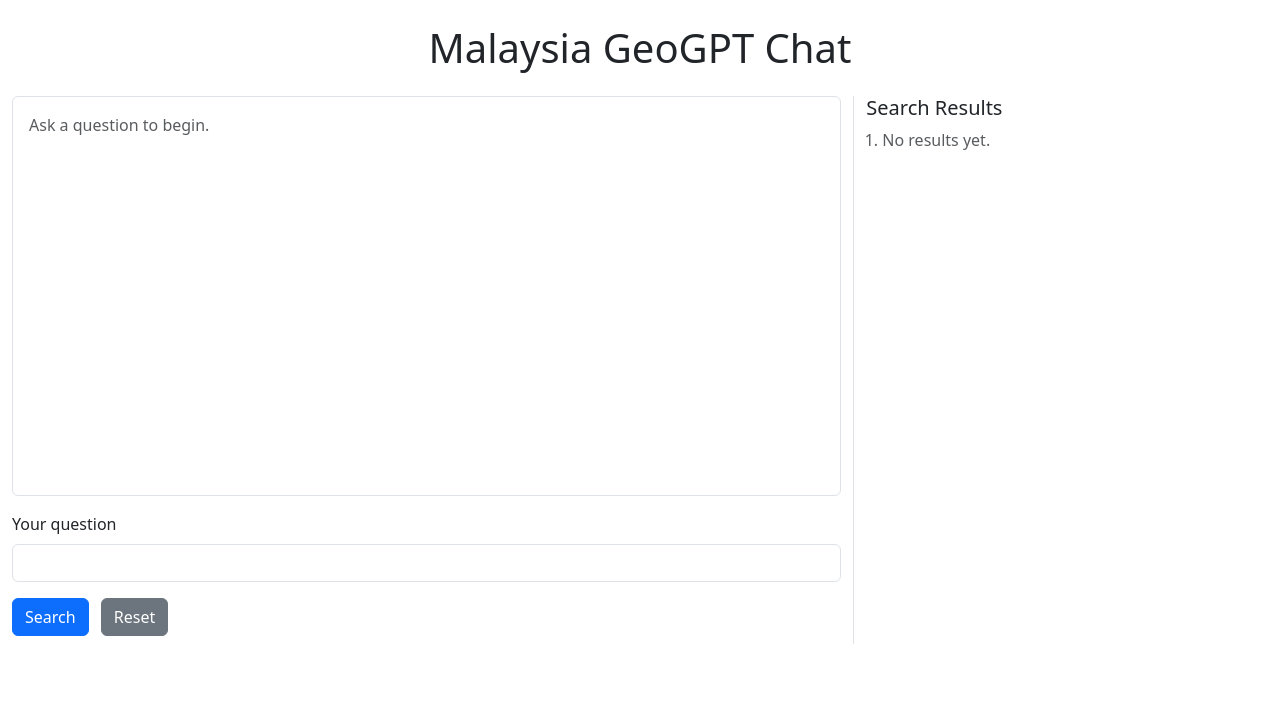
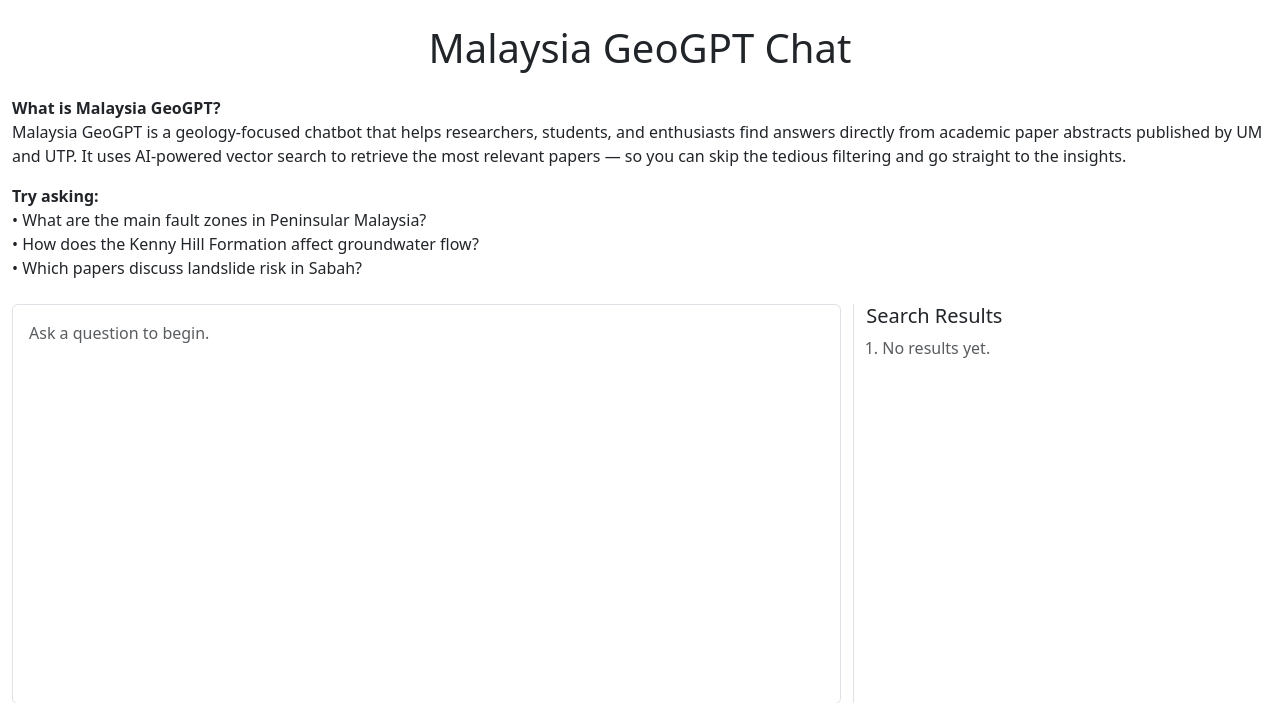
Before and after one commit to flop2106/Malaysia-GeoGPT, a Flask app: page / in a window 1280 px wide. Shown: the top 703 px of the page. Before the commit the page ends 644 px from the top, so only its background shows below. Run offline with Flask 3, Linux system fonts and the light colour scheme.

Commit message:
add elaboration on Malaysia GeoGPT

```diff
--- a/templates/index.html
+++ b/templates/index.html
@@ -9,6 +9,18 @@
 <body>
 <div class="container-fluid py-4">
     <h1 class="text-center mb-4">Malaysia GeoGPT Chat</h1>
+    <div class="mb-4">
+        <p class="text-start">
+            <strong>What is Malaysia GeoGPT?</strong><br>
+            Malaysia GeoGPT is a geology-focused chatbot that helps researchers, students, and enthusiasts find answers directly from academic paper abstracts published by UM and UTP. It uses AI-powered vector search to retrieve the most relevant papers — so you can skip the tedious filtering and go straight to the insights.
+        </p>
+        <p class="text-start">
+            <strong>Try asking:</strong><br>
+            • What are the main fault zones in Peninsular Malaysia?<br>
+            • How does the Kenny Hill Formation affect groundwater flow?<br>
+            • Which papers discuss landslide risk in Sabah?
+        </p>
+    </div>
     <div class="row">
         <div class="col-md-8">
             <div class="border rounded p-3 mb-3" id="chat-box" style="height:50vh; overflow-y:auto;">
```
